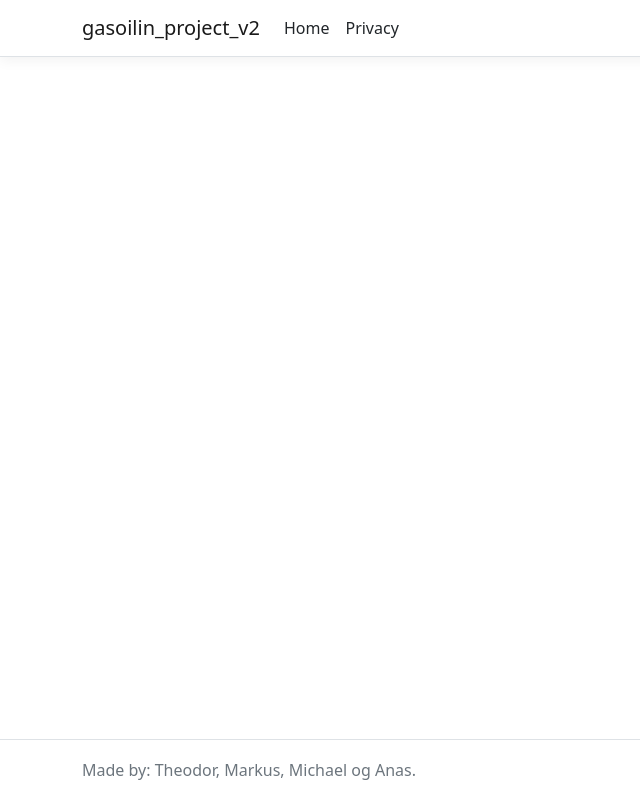
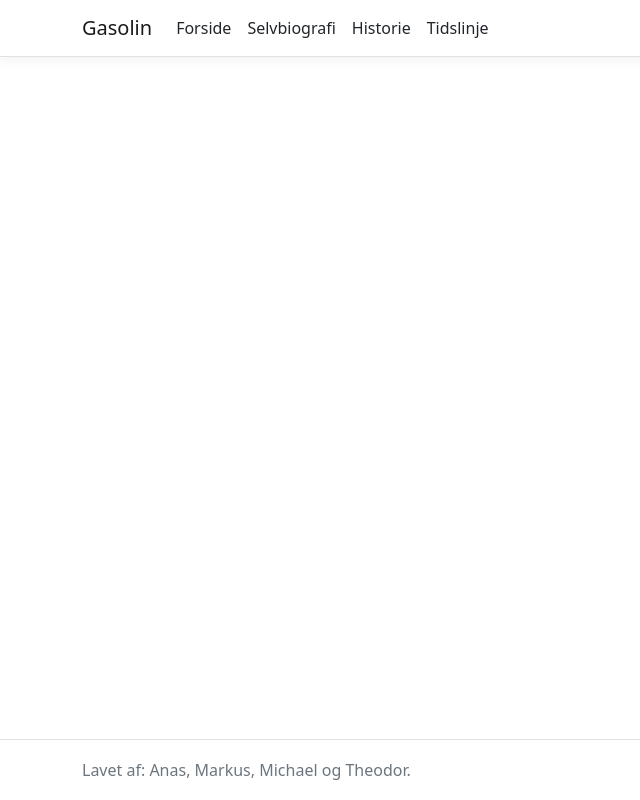
Before and after one commit to VisualizedConfusion2/Gasolin_project_v2, an ASP.NET Core app: page /Timeline in a window 1280 px wide. Shown: the whole page, without its empty margins (0-640 px from the left). Run offline with ASP.NET Core 8, Linux system fonts and the light colour scheme; style sheets or scripts are compiled from the project's sources.

Commit message:
Lavet flere knapper og rettet noget tekst

```diff
--- a/gasoilin_project_v2/Pages/Biography.cshtml
+++ b/gasoilin_project_v2/Pages/Biography.cshtml
@@ -1,4 +1,5 @@
 @page
 @model gasoilin_project_v2.Pages.BiographyModel
 @{
+
 }
--- a/gasoilin_project_v2/Pages/Shared/_Layout.cshtml
+++ b/gasoilin_project_v2/Pages/Shared/_Layout.cshtml
@@ -12,7 +12,7 @@
     <header>
         <nav class="navbar navbar-expand-sm navbar-toggleable-sm navbar-light bg-white border-bottom box-shadow mb-3">
             <div class="container">
-                <a class="navbar-brand" asp-area="" asp-page="/Index">gasoilin_project_v2</a>
+                <a class="navbar-brand" asp-area="" asp-page="/Index">Gasolin</a>
                 <button class="navbar-toggler" type="button" data-bs-toggle="collapse" data-bs-target=".navbar-collapse" aria-controls="navbarSupportedContent"
                         aria-expanded="false" aria-label="Toggle navigation">
                     <span class="navbar-toggler-icon"></span>
@@ -20,10 +20,16 @@
                 <div class="navbar-collapse collapse d-sm-inline-flex justify-content-between">
                     <ul class="navbar-nav flex-grow-1">
                         <li class="nav-item">
-                            <a class="nav-link text-dark" asp-area="" asp-page="/Index">Home</a>
+                            <a class="nav-link text-dark" asp-area="" asp-page="/Index">Forside</a>
                         </li>
                         <li class="nav-item">
-                            <a class="nav-link text-dark" asp-area="" asp-page="/Privacy">Privacy</a>
+                            <a class="nav-link text-dark" asp-area="" asp-page="/Biography">Selvbiografi</a>
+                        </li>
+                        <li>
+                            <a class="nav-link text-dark" asp-area="" asp-page="/History_">Historie</a>
+                        </li>
+                        <li>
+                            <a class="nav-link text-dark" asp-area="" asp-page="/Timeline">Tidslinje</a>
                         </li>
                     </ul>
                 </div>
@@ -38,7 +44,7 @@
 
     <footer class="border-top footer text-muted">
         <div class="container">
-            Made by: Theodor, Markus, Michael og Anas.
+            Lavet af: Anas, Markus, Michael og Theodor.
         </div>
     </footer>
 
--- a/gasoilin_project_v2/Pages/Timeline.cshtml
+++ b/gasoilin_project_v2/Pages/Timeline.cshtml
@@ -1,4 +1,5 @@
 @page
 @model gasoilin_project_v2.Pages.HistoryModel
 @{
+
 }
--- a/gasoilin_project_v2/Pages/Timeline.cshtml.cs
+++ b/gasoilin_project_v2/Pages/Timeline.cshtml.cs
@@ -7,6 +7,7 @@ namespace gasoilin_project_v2.Pages
     {
         public void OnGet()
         {
+
         }
     }
 }
```
